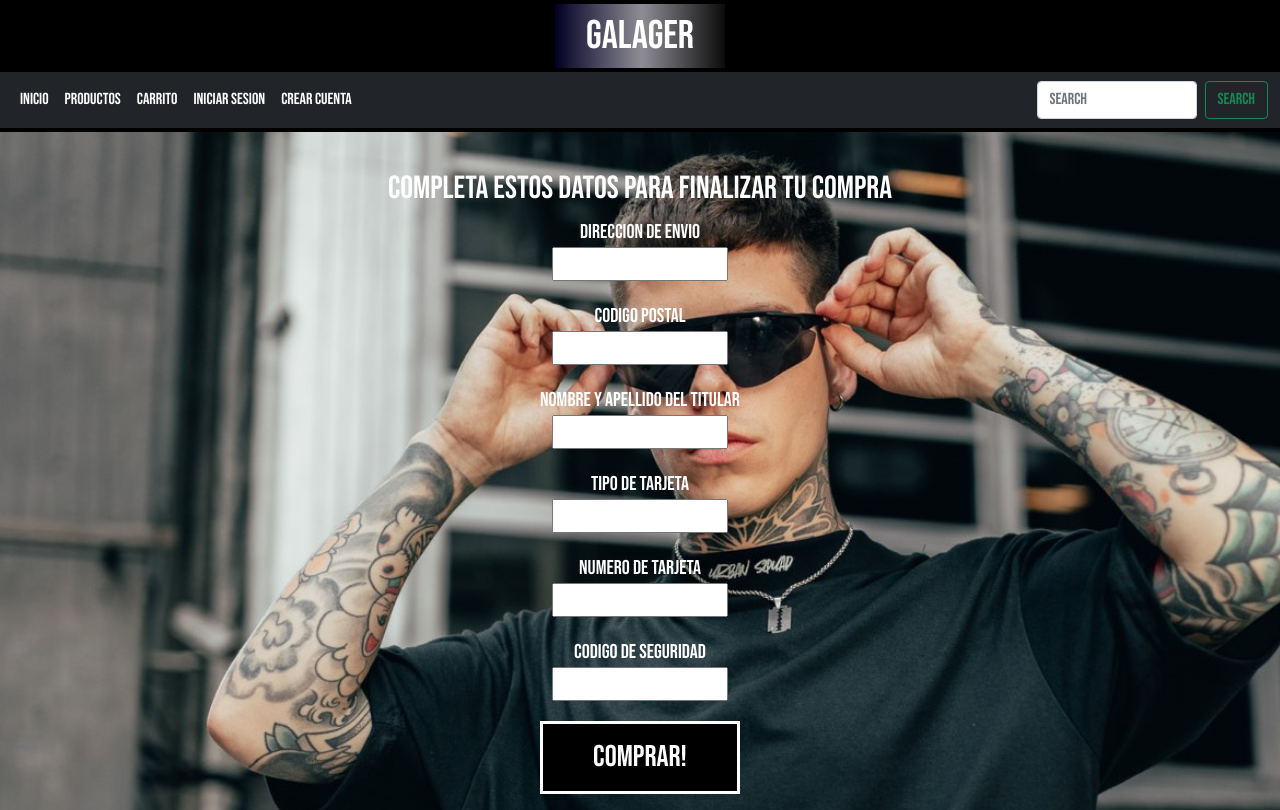
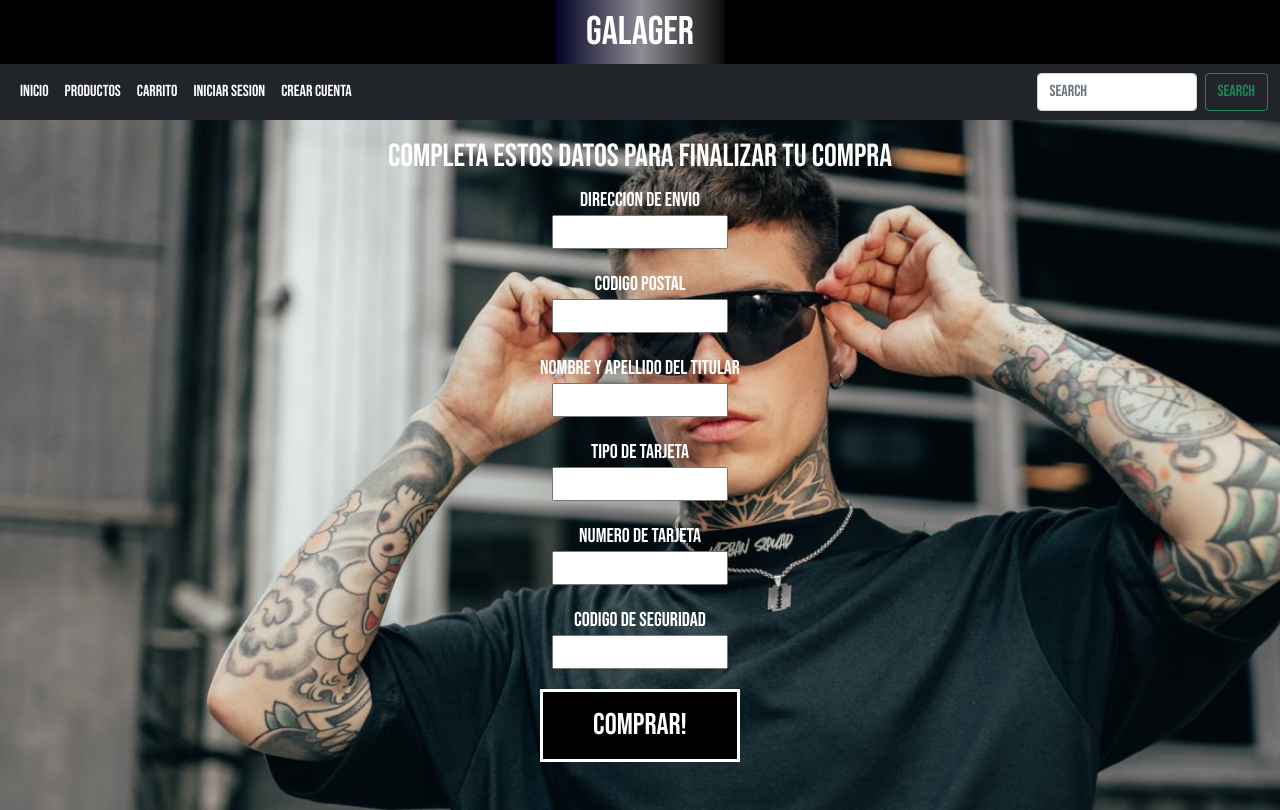
Before and after one commit to LeonelVillanova/Segunda-pre-entrega-Leonel-Villanova-Zaccheo, a website: page pages/carrito.html in a window 1280 px wide. Shown: the top 810 px of the page. Drawn offline with nearby package versions, Linux system fonts and the light colour scheme.

Commit message:
tercer commit

```diff
--- a/pages/carrito.html
+++ b/pages/carrito.html
@@ -19,10 +19,11 @@
 </head>
 <body>
     <div class="grid-contenedor">
-        <header class="encabezado">
-            <h1>galager</h1>
-        </header>
-        <section class="navega">
+      <header class="cabeza">
+        <div class="encabezado">
+          <h1>Galager</h1>
+        </div>
+        <div class="navega">
           <nav class="navbar navbar-expand-lg navbar-dark bg-dark">
             <div class="container-fluid">
               <button class="navbar-toggler" type="button" data-bs-toggle="collapse" data-bs-target="#navbarTogglerDemo03" aria-controls="navbarTogglerDemo03" aria-expanded="false" aria-label="Toggle navigation">
@@ -54,11 +55,12 @@
               </div>
             </div>
           </nav>
-        </section>
+        </div>
+      </header>
         <main class="principal">
             <section class="iniciar-sesion">
                 <h2 class="carrito-titulo">Completa estos datos para finalizar tu compra</h2>
-                <section class="carrito">
+                <div class="carrito">
                     <form action="" method="" enctype="">
                         <div>
                             <label for="direccion">Direccion de envio</label>
@@ -85,9 +87,7 @@
                             <input type="password" name="contrasena" id="contrasena">
                         </div>
                         <a href="">COMPRAR!</a>
-                        <section>
-                        </section>
-                </section>
+                    </form>
             </section>
         </main>
         <footer class="pie">
--- a/scss/base/_generales.scss
+++ b/scss/base/_generales.scss
@@ -17,7 +17,7 @@ body{
     margin: 0 auto;
     display: grid;
     grid-template-columns: repeat(3,1fr);
-    grid-template-rows: 72px 60px auto 140px;
+    grid-template-rows: 50px 60px auto 140px;
     grid-template-areas:
     "header header header"
     "nav nav nav"
--- a/scss/base/_mediaquery.scss
+++ b/scss/base/_mediaquery.scss
@@ -45,15 +45,20 @@
         flex-direction: column;
         text-align: center;
 
+
+
     }
+
     .galeria div{
         flex-direction: column;
-        height: 1800px;
+        height: 600px;
     }
+
+
 
     .productos{
         flex-direction: column;
-        height: 1800px;
+        height: 1400px;
     }
 
     .iniciar-sesion{
--- a/scss/components/_header.scss
+++ b/scss/components/_header.scss
@@ -1,3 +1,8 @@
+.cabeza{
+    grid-area: header;
+}
+
+
 .encabezado{
     background-color: $color-fondo;
     grid-area: header;
@@ -22,9 +27,9 @@
     }
 }
 
-.navega{
+.cabeza{
     background-color: $color-fondo;
-    grid-area: nav;
+    grid-area: header;
     position: sticky;
     top: 0;
 }
```
Also changed, not shown: index.html (+12 -10 lines), pages/crearcuenta.html (+8 -6 lines), pages/iniciarsesion.html (+8 -6 lines), pages/productos.html (+10 -7 lines), css/estilos.css, 1 other file. Lines whose indentation alone changed are shown as unchanged.
